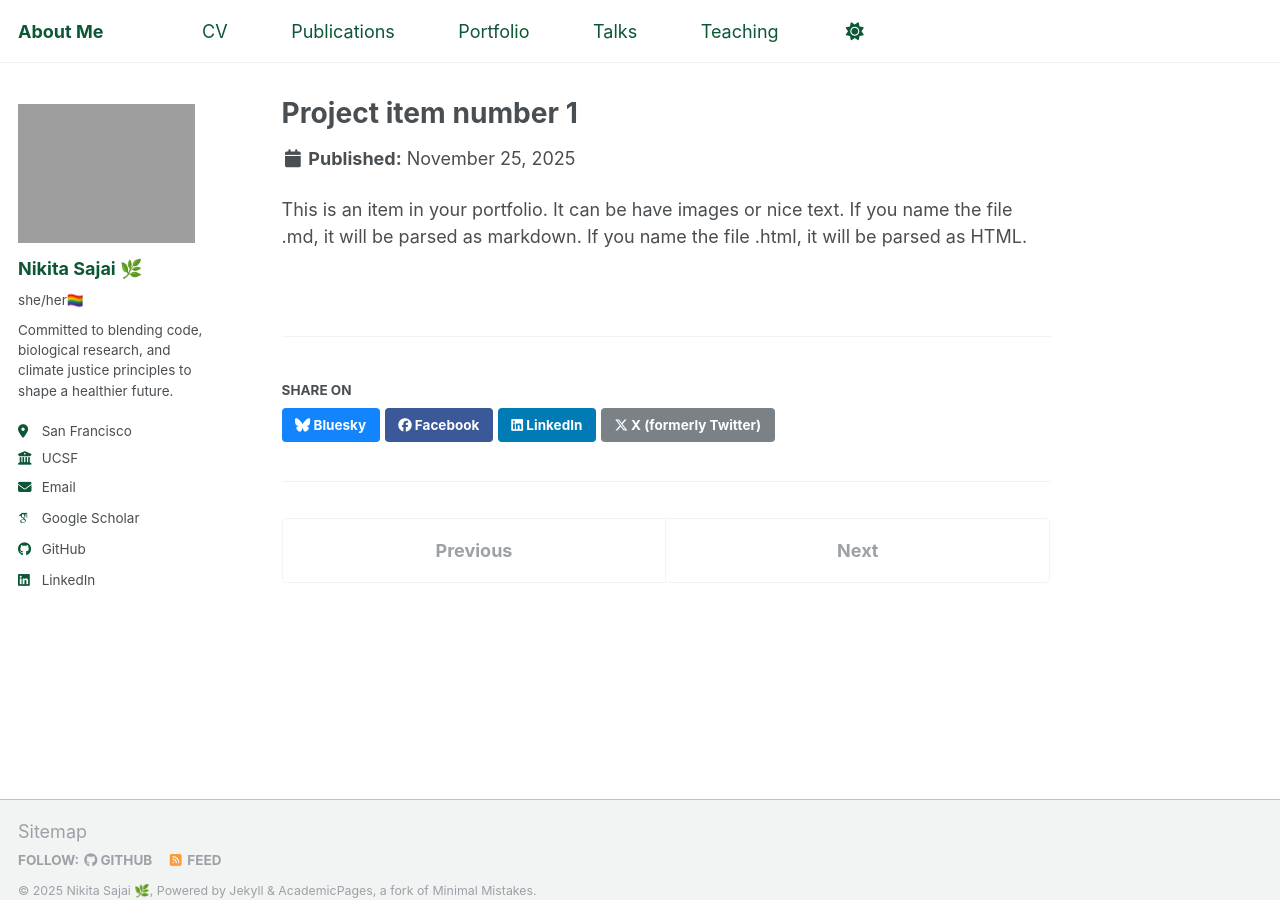
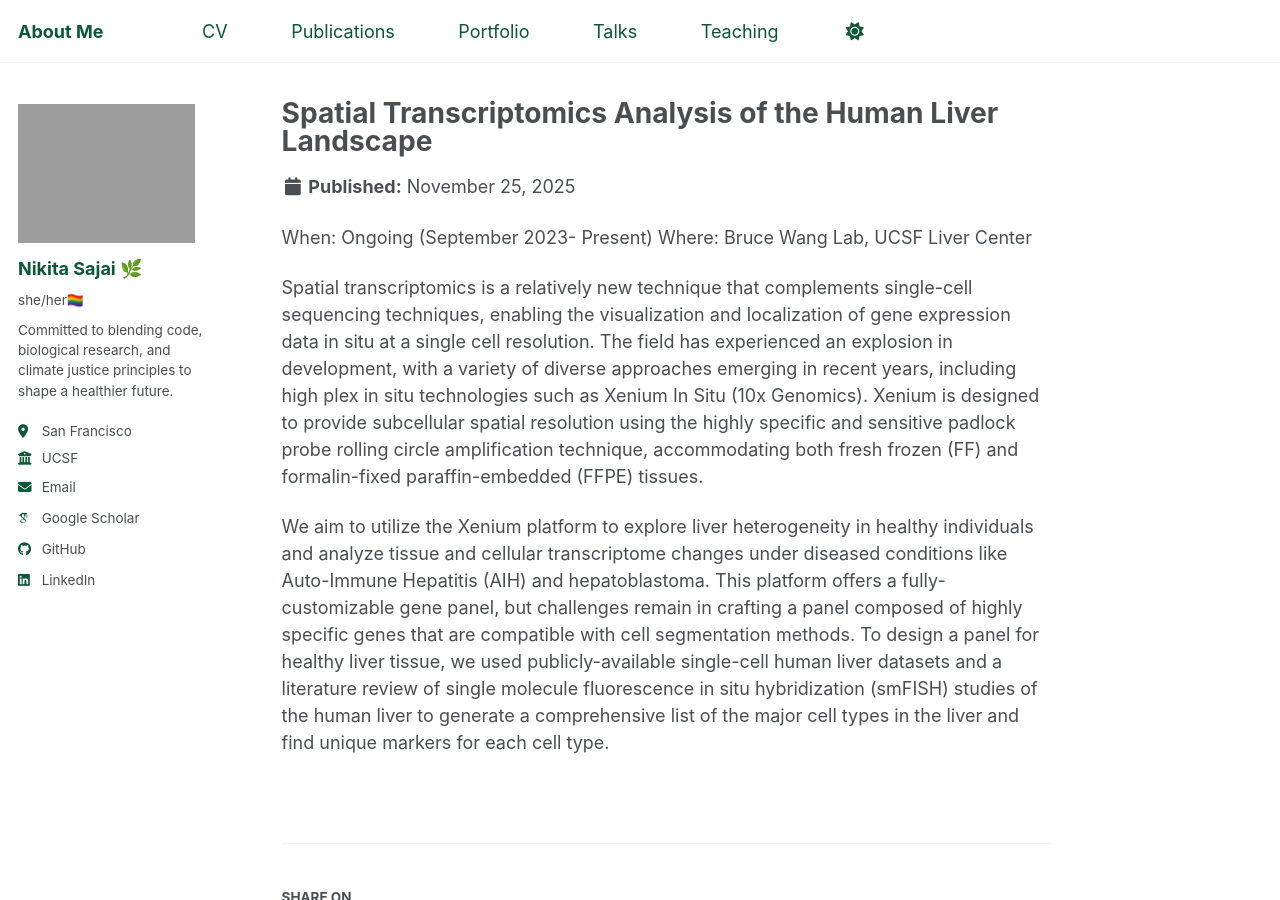
Before and after one commit to 16nikita/16nikita.github.io, a Jekyll site: the page built from _portfolio/portfolio-1.md, in a window 1280 px wide and 900 px high. Built offline with Jekyll 4.4.1, drawn with Linux system fonts in a browser that asks for light colours; some web fonts are replaced.

Commit message:
portfolio changes

```diff
--- a/_portfolio/portfolio-1.md
+++ b/_portfolio/portfolio-1.md
@@ -1,7 +1,11 @@
 ---
-title: "Project item number 1"
-excerpt: "Short description of portfolio item number 1<br/><img src='/images/500x300.png'>"
+title: "Spatial Transcriptomics Analysis of the Human Liver Landscape"
+excerpt: "Short description of portfolio item number 1<br/><img src='/images/spatial_transcriptomics.png'>"
 collection: portfolio
 ---
+When: Ongoing (September 2023- Present)
+Where: Bruce Wang Lab, UCSF Liver Center
 
-This is an item in your portfolio. It can be have images or nice text. If you name the file .md, it will be parsed as markdown. If you name the file .html, it will be parsed as HTML.
+Spatial transcriptomics is a relatively new technique that complements single-cell sequencing techniques, enabling the visualization and localization of gene expression data in situ at a single cell resolution. The field has experienced an explosion in development, with a variety of diverse approaches emerging in recent years, including high plex in situ technologies such as Xenium In Situ (10x Genomics). Xenium is designed to provide subcellular spatial resolution using the highly specific and sensitive padlock probe rolling circle amplification technique, accommodating both fresh frozen (FF) and formalin-fixed paraffin-embedded (FFPE) tissues.
+
+We aim to utilize the Xenium platform to explore liver heterogeneity in healthy individuals and analyze tissue and cellular transcriptome changes under diseased conditions like Auto-Immune Hepatitis (AIH) and hepatoblastoma. This platform offers a fully-customizable gene panel, but challenges remain in crafting a panel composed of highly specific genes that are compatible with cell segmentation methods. To design a panel for healthy liver tissue, we used publicly-available single-cell human liver datasets and a literature review of single molecule fluorescence in situ hybridization (smFISH) studies of the human liver to generate a comprehensive list of the major cell types in the liver and find unique markers for each cell type.
```
Also changed, not shown: 1 other file.
